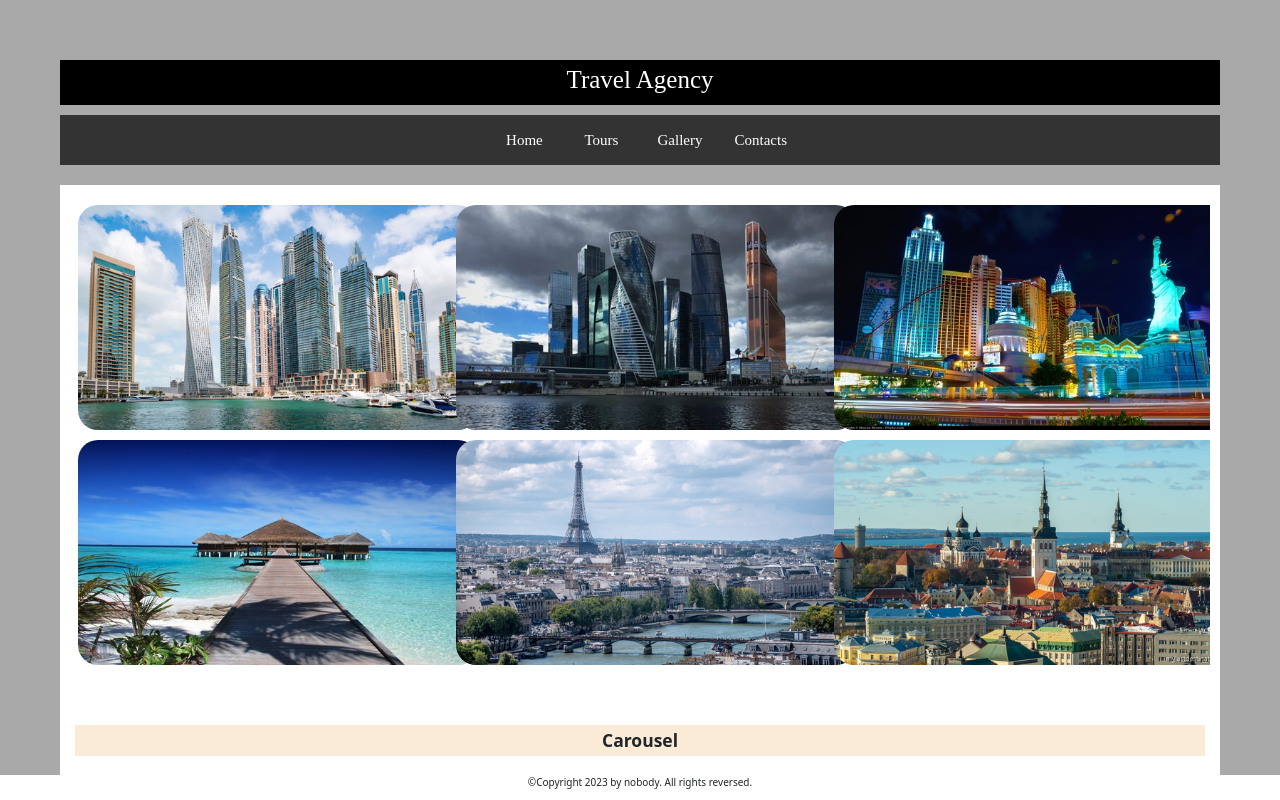
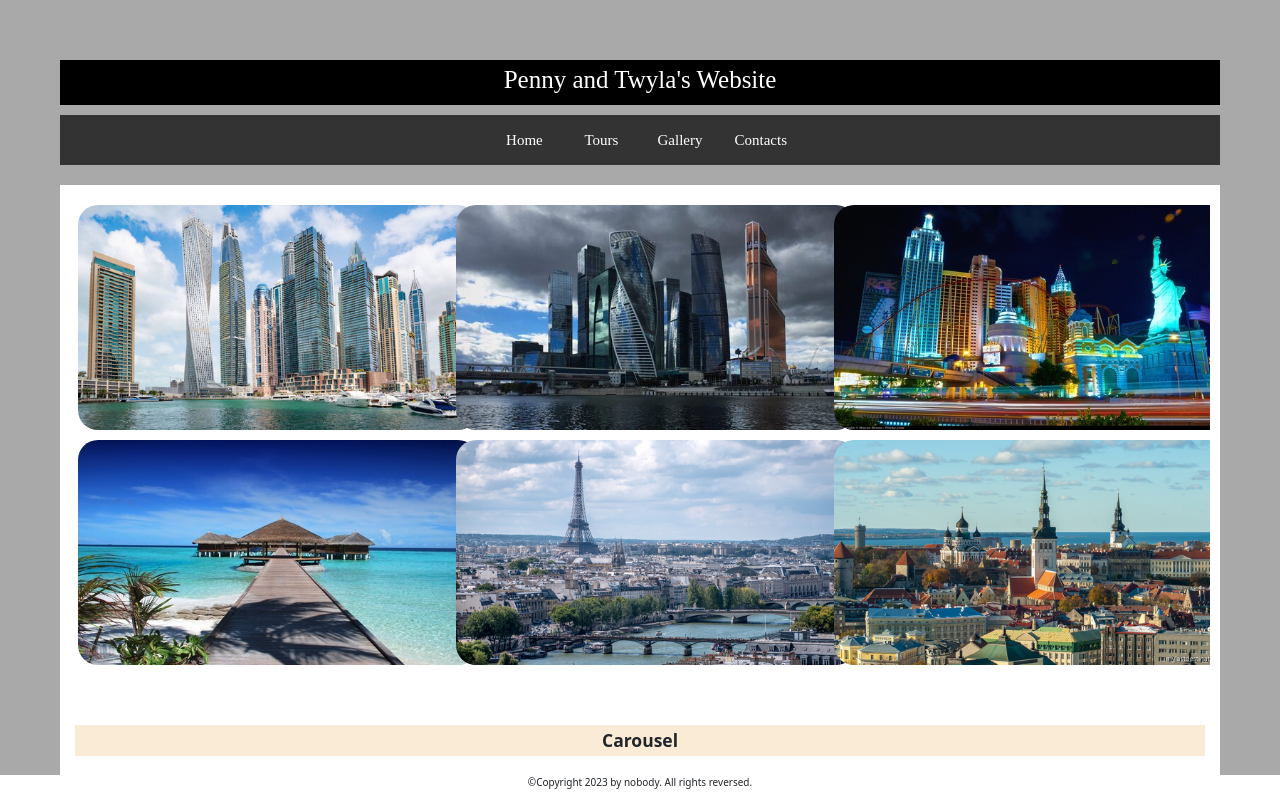
Before and after one commit to HaydiniCodes/websiteWithPicturesforPups, a plain HTML site: page index.html in a window 1280 px wide. Shown: the top 800 px of the page. Drawn offline with nearby package versions, Linux system fonts and the light colour scheme; some packages are replaced by stand-ins of ours; a script that the page names is missing.

Commit message:
Update index.html

```diff
--- a/index.html
+++ b/index.html
@@ -2,8 +2,8 @@
 <html lang="en">
 <head>
     <meta charset="UTF-8">
-    <title>Travel Agency</title>
-    <meta name="description" content="Travel agency">
+    <title>The Puppy Pages</title>
+    <meta name="description" content="Puppy Page">
     <meta name="viewport" content="width=device-width, initial-scale=1">
     <link href="https://cdn.jsdelivr.net/npm/bootstrap@5.3.0-alpha1/dist/css/bootstrap.min.css" rel="stylesheet" integrity="sha384-GLhlTQ8iRABdZLl6O3oVMWSktQOp6b7In1Zl3/Jr59b6EGGoI1aFkw7cmDA6j6gD" crossorigin="anonymous">
     <link rel="stylesheet" href="style.css">
@@ -11,7 +11,7 @@
 
 <body>
 <header>
-    <h1 class="text-center">Travel Agency </h1>
+    <h1 class="text-center">Penny and Twyla's Website </h1>
 </header>
 
 <nav class="navbar navbar-expand justify-content-center mt-3 d-flex">
```
